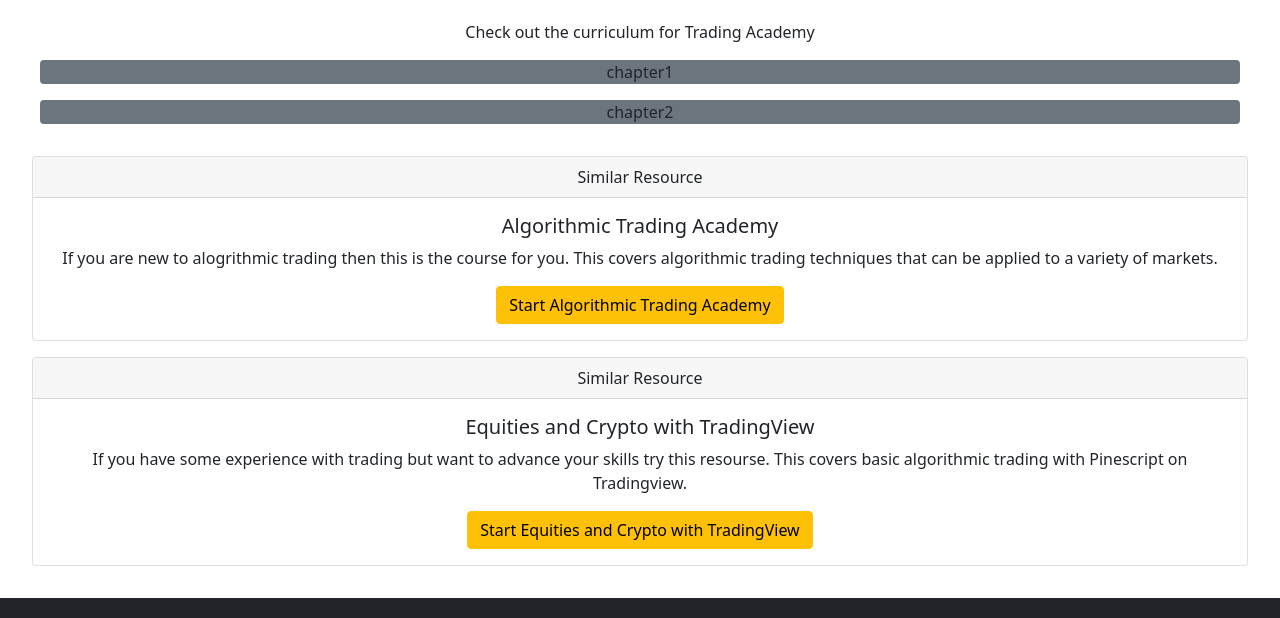
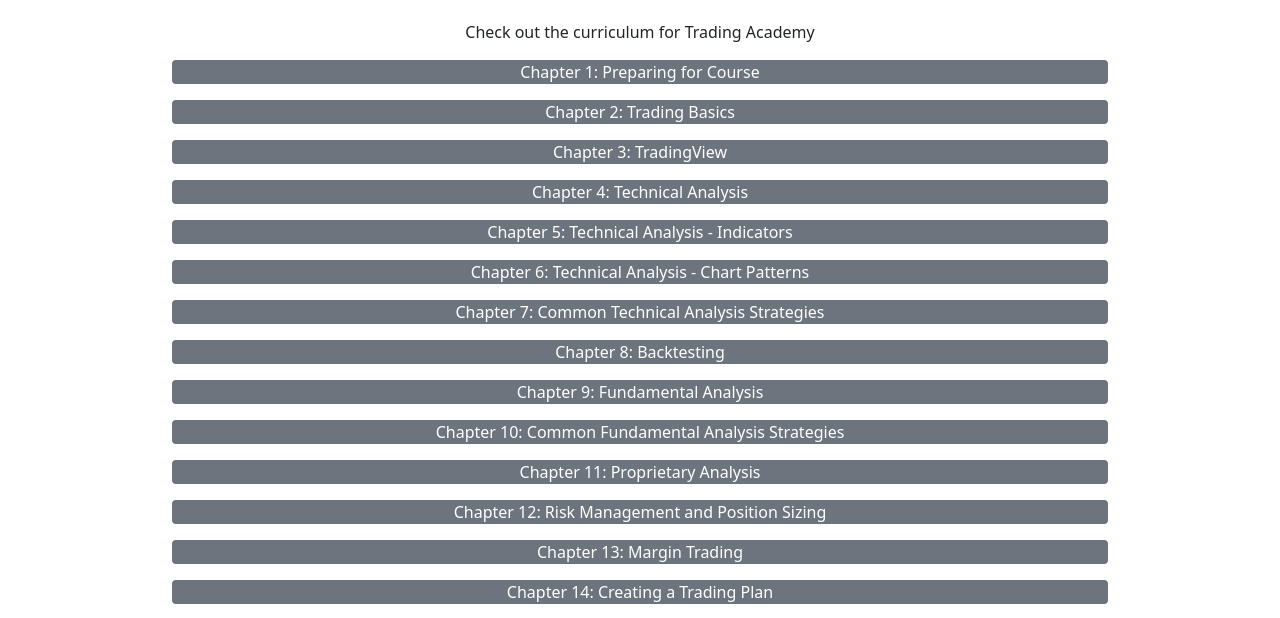
Before and after one commit to alveraboquet/RetailAlgoTrader, a Next.js app: page /quiz/tradingAcademy in a window 1280 px wide. Shown: the part 1015-1633 px from the top of the page. Built offline with nearby package versions, Linux system fonts and the light colour scheme.

Commit message:
Refactor curriculum

```diff
--- a/components/landingPages/coursesData.ts
+++ b/components/landingPages/coursesData.ts
@@ -8,7 +8,7 @@ interface CourseData {
   shortDescription: string;
   longDescription: string;
   imagePath: string;
-  curriculum: object;
+  curriculum: string[];
 }
 
 interface Courses {
@@ -21,55 +21,55 @@ const coursesData: Courses = {
     shortDescription:
       'If you are new to alogrithmic trading then this is the course for you. This covers algorithmic trading techniques that can be applied to a variety of markets.',
     longDescription: 'long',
-    imagePath: '/images/bullTrader.webp',
-    curriculum: {
-      chapter1: 'chapter1',
-      chapter2: 'chapter2',
-    },
+    imagePath: '/images/website/programming.webp',
+    curriculum: [
+      'Chapter 1: Preparing for Course',
+      'Chapter 2: Trading Basics',
+    ],
   },
   equitiesAndCryptoWithTradingview: {
     title: 'Equities and Crypto with TradingView',
     shortDescription:
       'If you have some experience with trading but want to advance your skills try this resourse. This covers basic algorithmic trading with Pinescript on Tradingview.',
     longDescription: 'long',
-    imagePath: '/images/bullTrader.webp',
-    curriculum: {
-      chapter1: 'chapter1',
-      chapter2: 'chapter2',
-    },
+    imagePath: '/images/website/tradingView.webp',
+    curriculum: [
+      'Chapter 1: Preparing for Course',
+      'Chapter 2: Trading Basics',
+    ],
   },
   forexTradingWithMT4: {
     title: 'Forex Trading with MT4',
     shortDescription:
       'If you do not have much trading capital or you cannot trade during the day this is the course for you. This course focuses on Forex which trades 24/7 and MT4 which is a free, easy-to-learn platform for writing trading algorithms.',
     longDescription: 'long',
-    imagePath: '/images/bullTrader.webp',
-    curriculum: {
-      chapter1: 'chapter1',
-      chapter2: 'chapter2',
-    },
+    imagePath: '/images/website/bullTrader.webp',
+    curriculum: [
+      'Chapter 1: Preparing for Course',
+      'Chapter 2: Trading Basics',
+    ],
   },
   futuresWithQuantconnect: {
     title: 'Futures with QuantConnect',
     shortDescription:
       'If you already have a decent grasp on the basics of trading then this course will be a good option for you. It focuses specifically on using QuantConnect, a premier algorithmic trading platform, with Futures. Futures provide margin which make them ideal options for maximizing profit if traded correctly.',
     longDescription: 'long',
-    imagePath: '/images/bullTrader.webp',
-    curriculum: {
-      chapter1: 'chapter1',
-      chapter2: 'chapter2',
-    },
+    imagePath: '/images/website/bullTrader.webp',
+    curriculum: [
+      'Chapter 1: Preparing for Course',
+      'Chapter 2: Trading Basics',
+    ],
   },
   marketResearchWithPython: {
     title: 'Market Research with Python',
     shortDescription:
       'The majority of traders focus on making many small trades. However, it is just as profitable, if not more profitable, to make less frequent, thorougly researched trades. Python with Jupyter notebooks and QuantConnect is the best option for analyzing data and market trends.',
     longDescription: 'long',
-    imagePath: '/images/bullTrader.webp',
-    curriculum: {
-      chapter1: 'chapter1',
-      chapter2: 'chapter2',
-    },
+    imagePath: '/images/website/bullTrader.webp',
+    curriculum: [
+      'Chapter 1: Preparing for Course',
+      'Chapter 2: Trading Basics',
+    ],
   },
   tradingAcademy: {
     title: 'Trading Academy',
@@ -77,11 +77,28 @@ const coursesData: Courses = {
       'If you have no or little experience with trading start here. This course covers the basics such as indicators, risk management, types of orders, etc. This resource will build a strong foundation for you trading career.',
     longDescription:
       'If you are new to trading this is the course for you. This covers all the necessary knowledge and skills to be a profitable trader. This resource focuses purely on proper trading. Topics such as proper risk management, back-testing, technical strategies, margin management, etc will be discussed in-depth with many examples. It does not spend time on algorithmic trading. Once you have mastered the techniques in this course you will be able to automate and improve upon them with algorithmic tools.',
-    imagePath: '/images/bullTrader.webp',
-    curriculum: {
-      chapter1: 'chapter1',
-      chapter2: 'chapter2',
-    },
+    imagePath: '/images/website/daytrader.webp',
+    curriculum: [
+      'Chapter 1: Preparing for Course',
+      'Chapter 2: Trading Basics',
+      'Chapter 3: TradingView',
+      'Chapter 4: Technical Analysis',
+      'Chapter 5: Technical Analysis - Indicators',
+      'Chapter 6: Technical Analysis - Chart Patterns',
+      'Chapter 7: Common Technical Analysis Strategies',
+      'Chapter 8: Backtesting',
+      'Chapter 9: Fundamental Analysis',
+      'Chapter 10: Common Fundamental Analysis Strategies',
+      'Chapter 11: Proprietary Analysis',
+      'Chapter 12: Risk Management and Position Sizing',
+      'Chapter 13: Margin Trading',
+      'Chapter 14: Creating a Trading Plan',
+      'Chapter 15: Choosing a Broker',
+      'Chapter 16: Advanced Order Types',
+      'Chapter 17: Advanced Strategies',
+      'Chapter 18: Idea Generation',
+      'Chapter 19: Review',
+    ],
   },
 };
 
--- a/components/landingPages/quizLandingPage.tsx
+++ b/components/landingPages/quizLandingPage.tsx
@@ -1,3 +1,4 @@
+/* eslint-disable security/detect-object-injection */
 /**
  * This is a general template for the quiz landing pages
  * Information specific to each landing page is passed in as props
@@ -10,7 +11,7 @@ interface Props {
   title: string;
   description: string;
   imagePath: string;
-  curriculum: object;
+  curriculum: string[];
   similar1Course: string;
   similar2Course: string;
 }
@@ -23,15 +24,7 @@ const QuizLandingPage = ({
   similar1Course,
   similar2Course,
 }: Props) => {
-  const chapters = [];
-
-  for (const chapter in curriculum) {
-    chapters.push(
-      <p key={chapter} className="bg-secondary rounded">
-        {chapter}
-      </p>
-    );
-  }
+  const chapters = curriculum;
 
   return (
     <div className="p-3">
@@ -47,7 +40,14 @@ const QuizLandingPage = ({
         />
       </figure>
       <p>Check out the curriculum for {title}</p>
-      <div className="ps-4 pe-4">{chapters}</div>
+      {chapters.map((chapter) => (
+        <div
+          key={chapter}
+          className="ps-4 pe-4 mb-3 bg-secondary rounded text-white w-75 mx-auto"
+        >
+          {chapter}
+        </div>
+      ))}
       <div className="p-3">
         <SimilarCourseCard
           title={coursesData[similar1Course].title}
```
